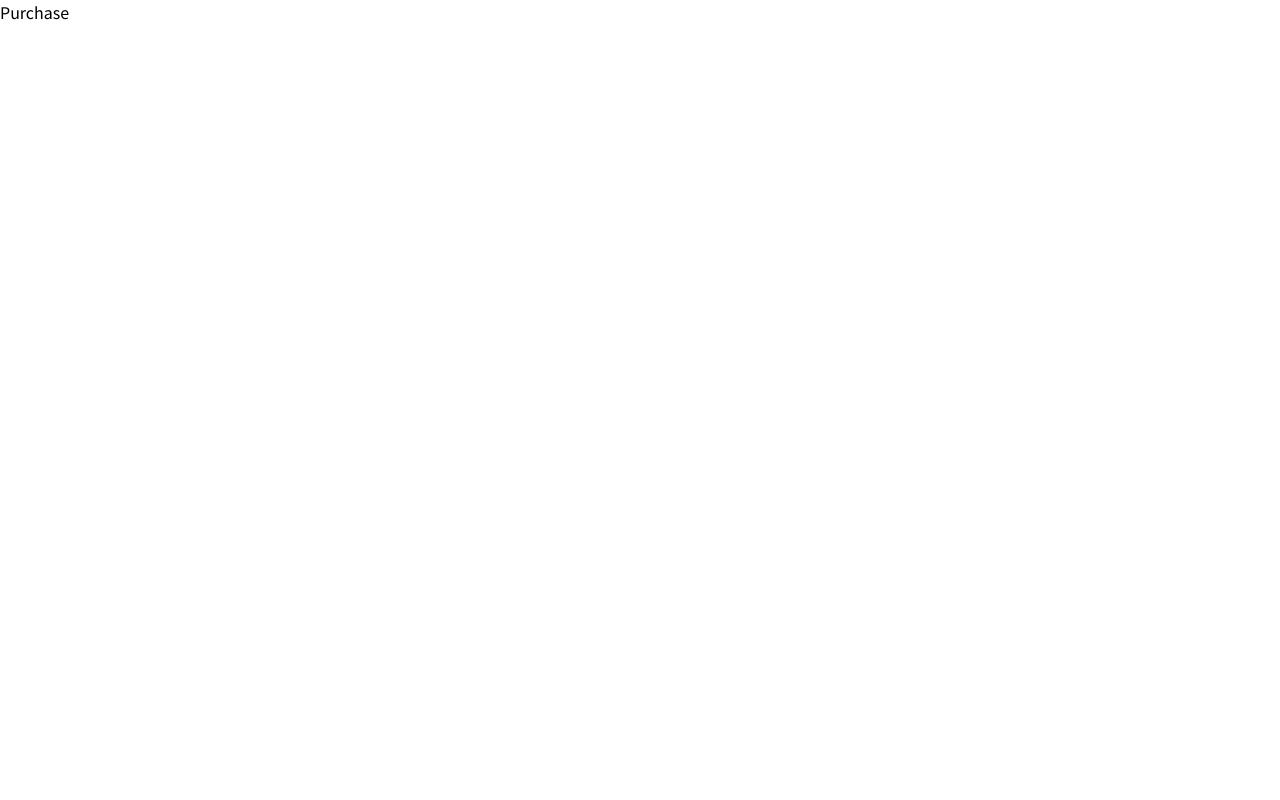
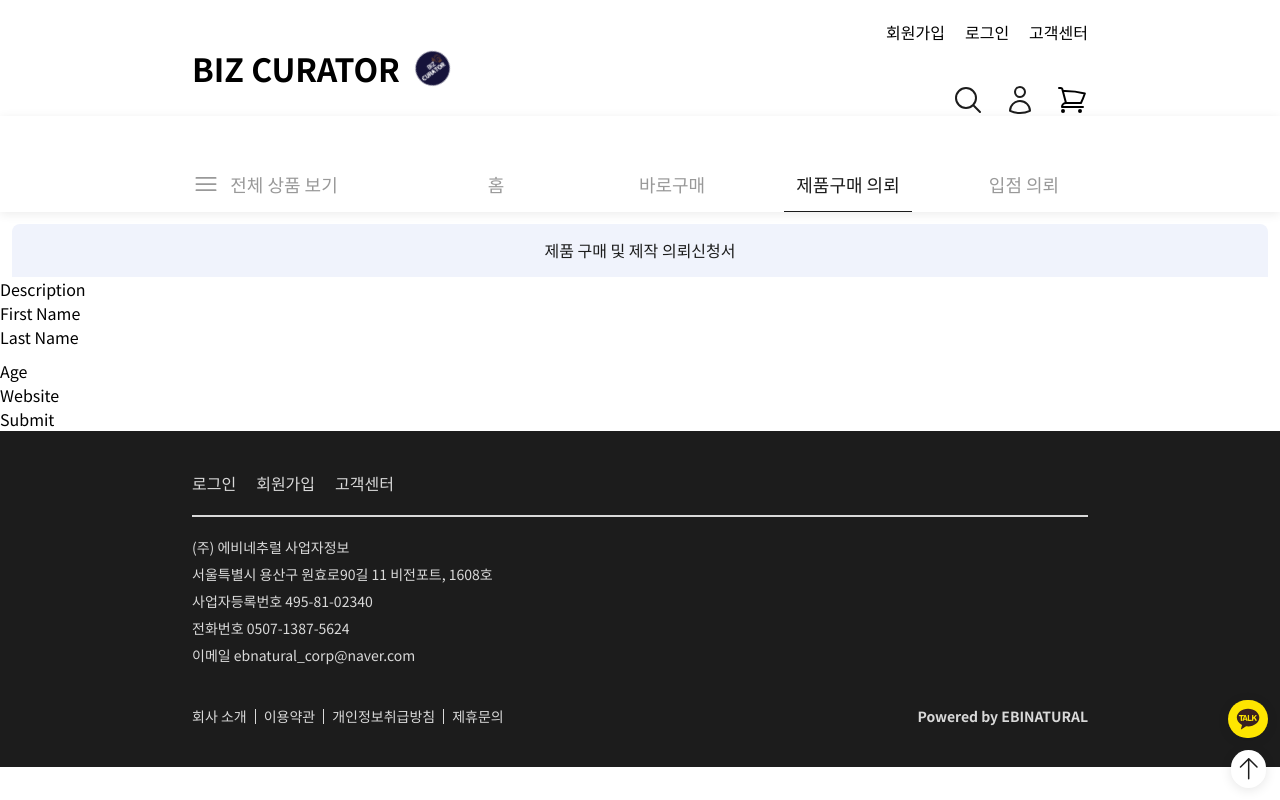
Before and after one commit to Muhan-Company/bizcurator-ecommerce, a Next.js app: page /request/purchase in a window 1280 px wide. Built offline with nearby package versions, Linux system fonts and the light colour scheme.

Commit message:
feat: 신청서 제목 컴포넌트 - Issue #55

```diff
--- a/components/header/ActiveLink.tsx
+++ b/components/header/ActiveLink.tsx
@@ -9,7 +9,8 @@ interface ActiveLinkProps {
 
 export default function ActiveLink({ href, children, className }: ActiveLinkProps) {
   const router = useRouter();
-  const isActive = router.pathname.slice(0, 9) === href.slice(0, 9);
+
+  const isActive = router.asPath === href;
 
   return (
     <Link href={href} className={`${isActive && 'text-main border-b-[1px] border-main'} ${className} header-link`}>
--- /dev/null
+++ b/components/request/Description.tsx
@@ -0,0 +1,3 @@
+export default function Description() {
+  return <div>Description</div>;
+}
--- /dev/null
+++ b/components/request/FormTitle.tsx
@@ -0,0 +1,7 @@
+export default function FormTitle() {
+  return (
+    <div className="mt-[108px] mx-3 h-[53px] bg-secondary font-medium text-main text-body-md rounded-t-lg text-center leading-[53px]">
+      제품 구매 및 제작 의뢰신청서
+    </div>
+  );
+}
--- /dev/null
+++ b/components/request/purchase/PurchaseForm.tsx
@@ -0,0 +1,59 @@
+import { useForm } from 'react-hook-form';
+import { yupResolver } from '@hookform/resolvers/yup';
+import * as yup from 'yup';
+
+interface IFormInputs {
+  firstName: string;
+  lastName: string;
+  age: number;
+  website: string;
+}
+
+const SignupSchema = yup
+  .object({
+    firstName: yup.string().required(),
+    lastName: yup.string().defined(),
+    age: yup.number().required().positive().integer(),
+    website: yup.string().url().defined(),
+  })
+  .required();
+
+export default function PurchaseForm() {
+  const {
+    register,
+    handleSubmit,
+    formState: { errors },
+  } = useForm<IFormInputs>({
+    resolver: yupResolver(SignupSchema),
+  });
+
+  const onSubmit = (data: IFormInputs) => {
+    alert(JSON.stringify(data));
+  };
+
+  return (
+    <form onSubmit={handleSubmit(onSubmit)}>
+      <div>
+        <label>First Name</label>
+        <input {...register('firstName')} />
+        {errors.firstName && <p>{errors.firstName.message}</p>}
+      </div>
+      <div style={{ marginBottom: 10 }}>
+        <label>Last Name</label>
+        <input {...register('lastName')} />
+        {errors.lastName && <p>{errors.lastName.message}</p>}
+      </div>
+      <div>
+        <label>Age</label>
+        <input type="number" {...register('age', { valueAsNumber: true })} />
+        {errors.age && <p>{errors.age.message}</p>}
+      </div>
+      <div>
+        <label>Website</label>
+        <input {...register('website')} />
+        {errors.website && <p>{errors.website.message}</p>}
+      </div>
+      <input type="submit" />
+    </form>
+  );
+}
--- a/pages/request/manufacture/index.tsx
+++ b/pages/request/manufacture/index.tsx
@@ -0,0 +1,15 @@
+import Footer from '@/components/footer/Footer';
+import NavBar from '@/components/footer/NavBar';
+import DownHeader from '@/components/header/DownHeader';
+import Layout from '@/components/layout/Layout';
+
+export default function Manufacture() {
+  return (
+    <Layout>
+      <DownHeader />
+      Manufacture
+      <Footer />
+      <NavBar />
+    </Layout>
+  );
+}
--- a/pages/request/purchase/index.tsx
+++ b/pages/request/purchase/index.tsx
@@ -1,3 +1,20 @@
+import Footer from '@/components/footer/Footer';
+import NavBar from '@/components/footer/NavBar';
+import DownHeader from '@/components/header/DownHeader';
+import Layout from '@/components/layout/Layout';
+import Description from '@/components/request/Description';
+import FormTitle from '@/components/request/FormTitle';
+import PurchaseForm from '@/components/request/purchase/PurchaseForm';
+
 export default function Purchase() {
-  return <div>Purchase</div>;
+  return (
+    <Layout>
+      <DownHeader />
+      <FormTitle />
+      <Description />
+      <PurchaseForm />
+      <Footer />
+      <NavBar />
+    </Layout>
+  );
 }
--- a/tailwind.config.js
+++ b/tailwind.config.js
@@ -12,7 +12,7 @@ module.exports = {
       },
       colors: {
         primary: '#16133A',
-        secondary: '#F0F3Fc',
+        secondary: '#F0F3FC',
         main: '#1C1C1C',
         gray_01: '#999999',
         gray_02: '#D9D9D9',
```
